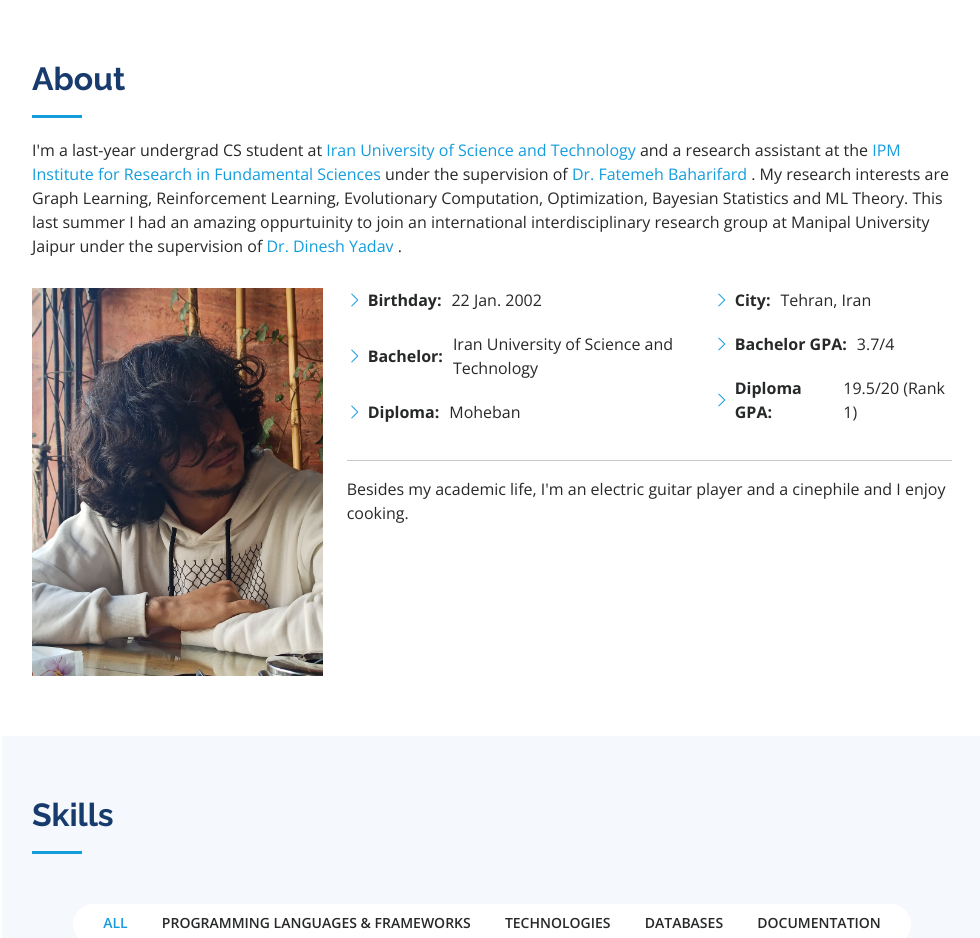
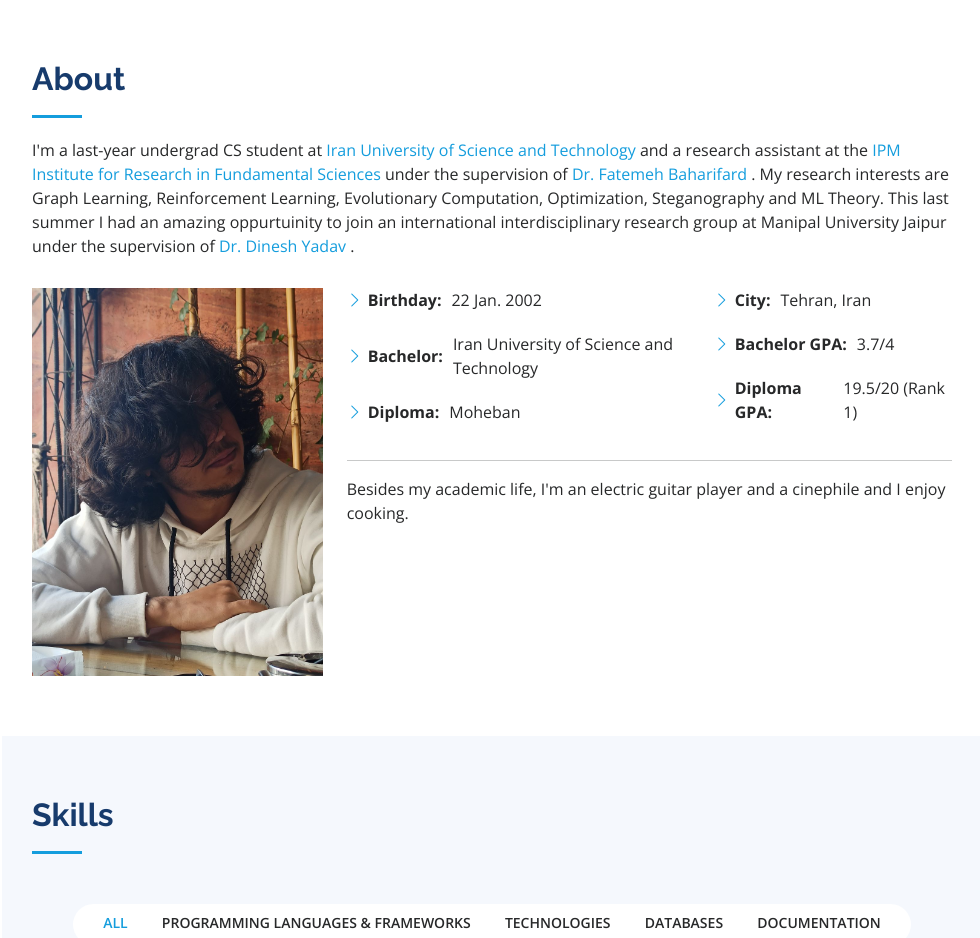
Before and after one commit to Alireza-Nikpoosh/Alireza-Nikpoosh.github.io, a plain HTML site: page index.html in a window 1280 px wide. Shown: the part 800-1738 px from the top of the page, without its empty margins (298-1278 px from the left). Drawn offline with nearby package versions, Linux system fonts and the light colour scheme; a web font is replaced by a local one.

Commit message:
Update index.html

```diff
--- a/index.html
+++ b/index.html
@@ -129,7 +129,7 @@
                 <div class="section-title">
                     <h2>About</h2>
                     <p>I'm a last-year undergrad CS student at <a href="https://en.wikipedia.org/wiki/Iran_University_of_Science_and_Technology">Iran University of Science and Technology</a> and a research assistant at the <a href="https://en.wikipedia.org/wiki/Institute_for_Research_in_Fundamental_Sciences">IPM
-Institute for Research in Fundamental Sciences</a> under the supervision of <a href = "https://cs.ipm.ac.ir/ResidentResearchers.aspx">Dr. Fatemeh Baharifard </a>. My research interests are Graph Learning, Reinforcement Learning, Evolutionary Computation, Optimization, Bayesian Statistics and ML Theory. This last summer I had an amazing oppurtuinity to join an international interdisciplinary research group at Manipal University Jaipur under the supervision of<a href = "https://scholar.google.co.in/citations?user=mAFoBvwAAAAJ&hl=en"> Dr. Dinesh Yadav </a>. </p>
+Institute for Research in Fundamental Sciences</a> under the supervision of <a href = "https://cs.ipm.ac.ir/ResidentResearchers.aspx">Dr. Fatemeh Baharifard </a>. My research interests are Graph Learning, Reinforcement Learning, Evolutionary Computation, Optimization, Steganography and ML Theory. This last summer I had an amazing oppurtuinity to join an international interdisciplinary research group at Manipal University Jaipur under the supervision of<a href = "https://scholar.google.co.in/citations?user=mAFoBvwAAAAJ&hl=en"> Dr. Dinesh Yadav </a>. </p>
 
 
                 </div>
```
